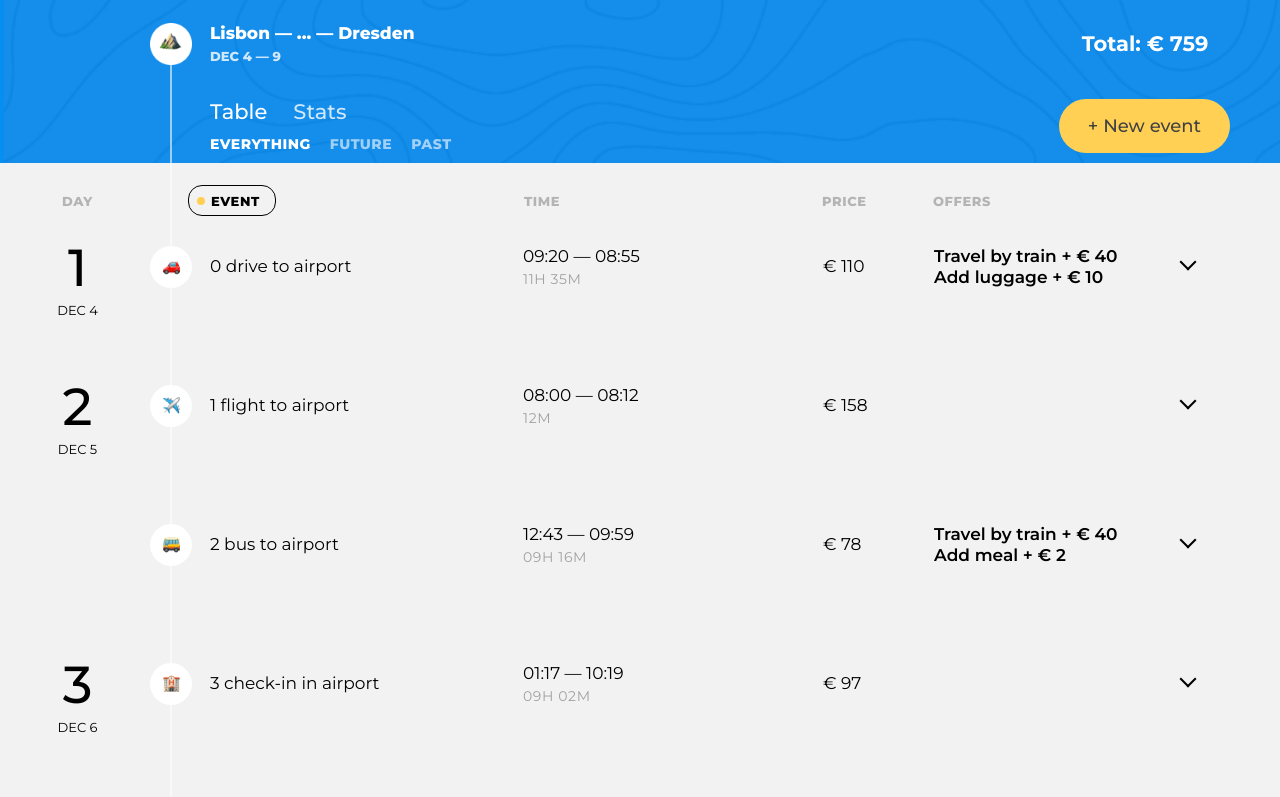
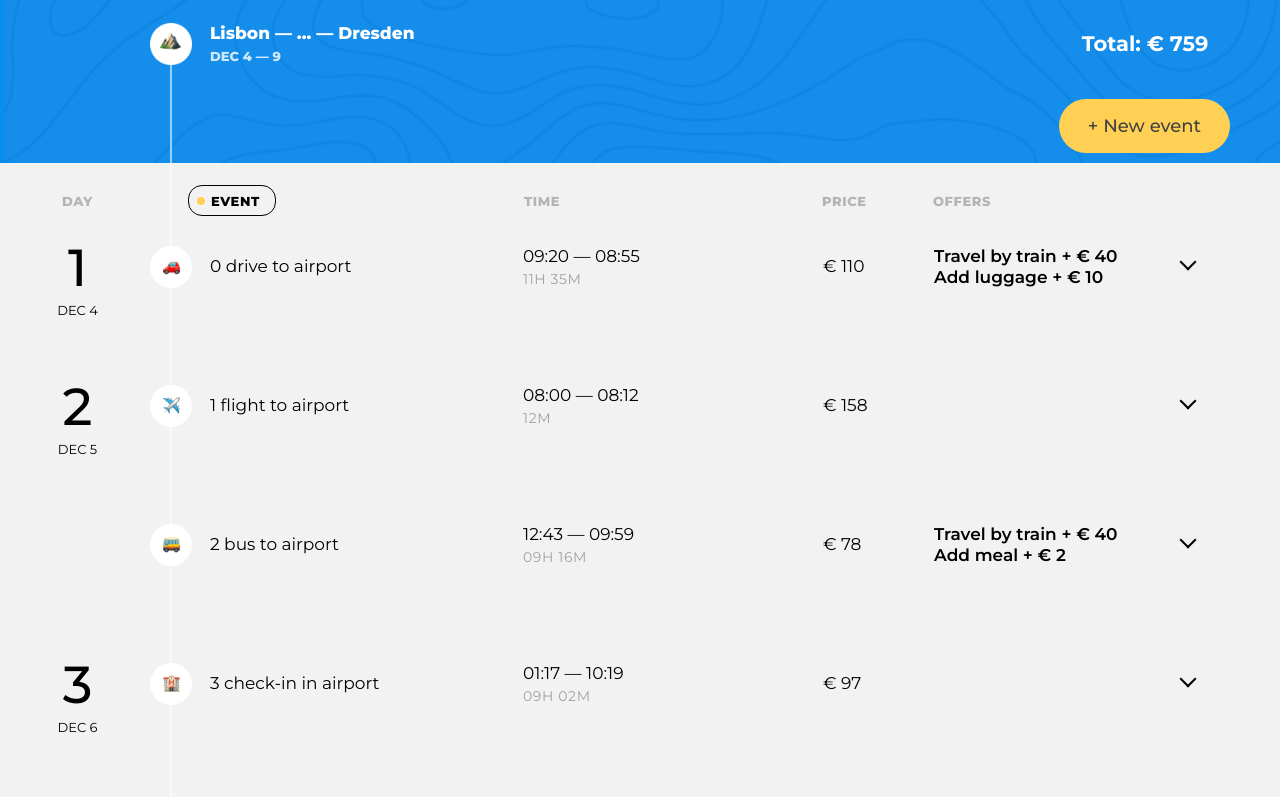
Before and after one commit to NikolayLemehov/356451-big-trip-10, a website with bundled scripts: page public/index.html in a window 1280 px wide. Shown: the top 797 px of the page. Built offline with nearby package versions, Linux system fonts and the light colour scheme.

Commit message:
Меняет компоненты и их подключение в main

```diff
--- a/public/index.html
+++ b/public/index.html
@@ -22,10 +22,8 @@
           </section>
 
           <div class="trip-main__trip-controls  trip-controls">
-            <h2 class="visually-hidden">Switch trip view</h2>
             <!-- Меню -->
 
-            <h2 class="visually-hidden">Filter events</h2>
             <!-- Фильтры -->
           </div>
 
--- a/src/components/filter-list-component.js
+++ b/src/components/filter-list-component.js
@@ -20,7 +20,8 @@ const createFiltersTemplate = (filterToChecked) => {
   const filterMarkUp = [...filterToChecked.keys()].map((key) => createFilterTemplate(key, filterToChecked.get(key))).join(``);
 
   return (
-    `<form class="trip-filters" action="#" method="get">
+    `<h2 class="visually-hidden">Filter events</h2>
+    <form class="trip-filters" action="#" method="get">
       ${filterMarkUp}
       <button class="visually-hidden" type="submit">Accept filter</button>
     </form>`
--- a/src/components/site-menu-component.js
+++ b/src/components/site-menu-component.js
@@ -12,7 +12,8 @@ const createSiteMenuTemplate = (names) => {
   const menuMarkUp = names.map((name, i) => createMenuTemplate(name, i === CHECKED_MENU_NUMBER - 1)).join(``);
 
   return (
-    `<nav class="trip-controls__trip-tabs  trip-tabs">
+    `<h2 class="visually-hidden">Switch trip view</h2>
+    <nav class="trip-controls__trip-tabs  trip-tabs">
       ${menuMarkUp}
     </nav>`
   );
--- a/src/main.js
+++ b/src/main.js
@@ -4,7 +4,7 @@ import TripInfoCostComponent from "./components/trip-info-cost-component";
 import TripController from "./controllers/trip-controller";
 import {generateEvents} from "./mock/events";
 import {filterToChecked, menuNames} from "./const";
-import {renderElement, RenderPosition} from "./utils/render";
+import {renderElement} from "./utils/render";
 import EventsModel from "./models/events-model";
 import 'flatpickr/dist/flatpickr.css';
 
@@ -16,10 +16,9 @@ const tripMainElement = document.querySelector(`.trip-main`);
 const tripInfoElement = tripMainElement.querySelector(`.trip-info`);
 renderElement(tripInfoElement, new TripInfoCostComponent(events));
 
-const titleMenuElement = tripMainElement.querySelector(`.trip-controls h2:nth-of-type(1)`);
-const titleFilterElement = tripMainElement.querySelector(`.trip-controls h2:nth-of-type(2)`);
-renderElement(titleMenuElement, new SiteMenuComponent(menuNames), RenderPosition.AFTEREND);
-renderElement(titleFilterElement, new FilterListComponent(filterToChecked), RenderPosition.AFTEREND);
+const tripControlsElement = tripMainElement.querySelector(`.trip-main__trip-controls`);
+renderElement(tripControlsElement, new SiteMenuComponent(menuNames));
+renderElement(tripControlsElement, new FilterListComponent(filterToChecked));
 
 const eventsModel = new EventsModel();
 eventsModel.setEvents(events);
```
